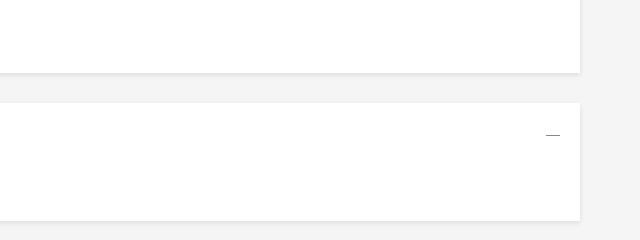
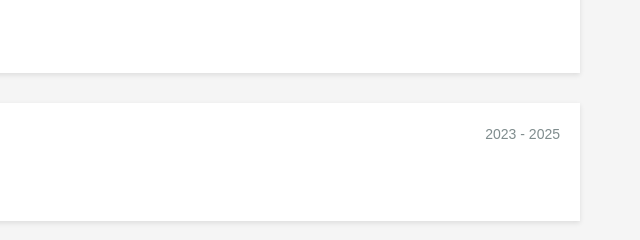
Before and after one commit to AtaTete0/portfolioo, a plain HTML site: page index.html in a window 1280 px wide. Shown: the part 2240-2480 px from the top of the page, 640-1280 px from the left. Drawn offline with nearby package versions, Linux system fonts and the light colour scheme; a web font is replaced by a local one.

Commit message:
Update index.html

```diff
--- a/index.html
+++ b/index.html
@@ -5,7 +5,7 @@
     <meta name="viewport" content="width=device-width, initial-scale=1.0">
     <title>Kelete-Ü Kapfo - Resume</title>
     <link rel="stylesheet" href="style.css">
-    <!-- Gilroy Font via @font-face -->
+
     <style>
         @font-face {
             font-family: 'Gilroy-Bold';
@@ -128,7 +128,7 @@
         <div class="job">
             <div class="job-title">
                 <h3>Tutor</h3>
-                <span>—</span>
+                <span>2023 - 2025</span>
             </div>
             <ul>
                 <li>Develop creative solutions to help students overcome challenges.</li>
```
